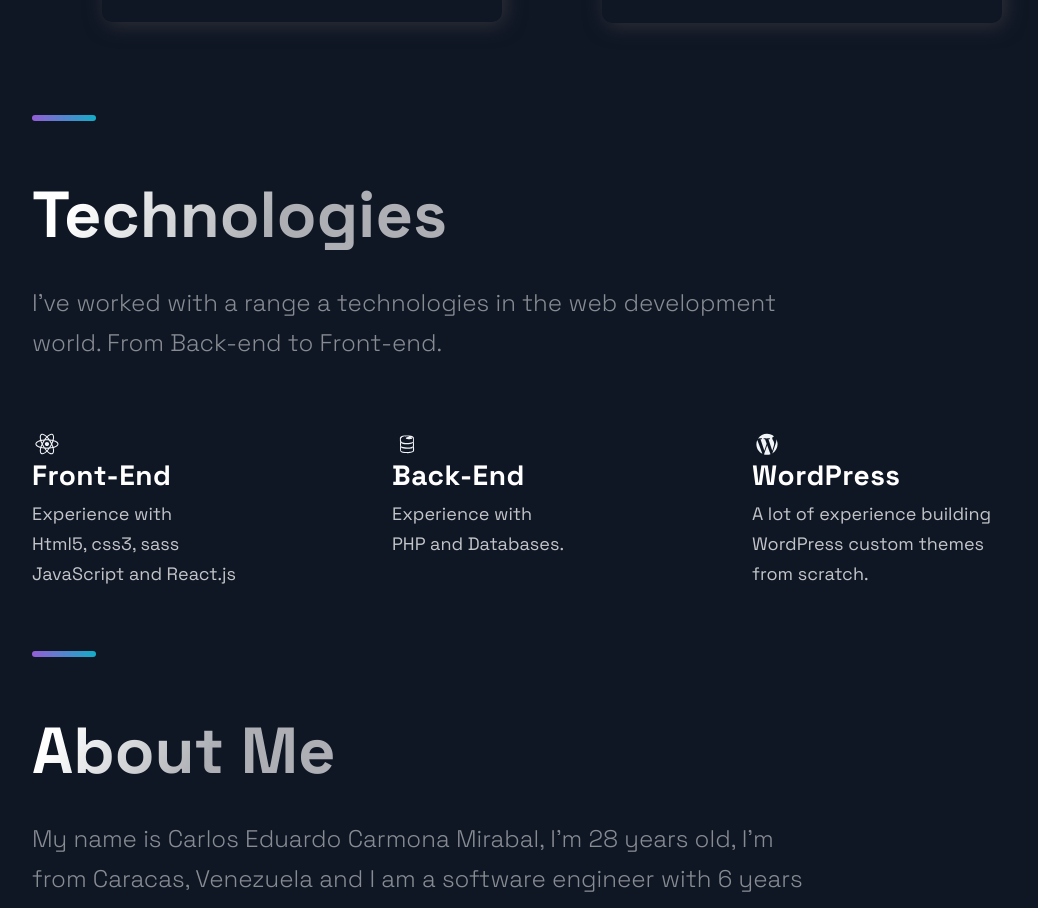
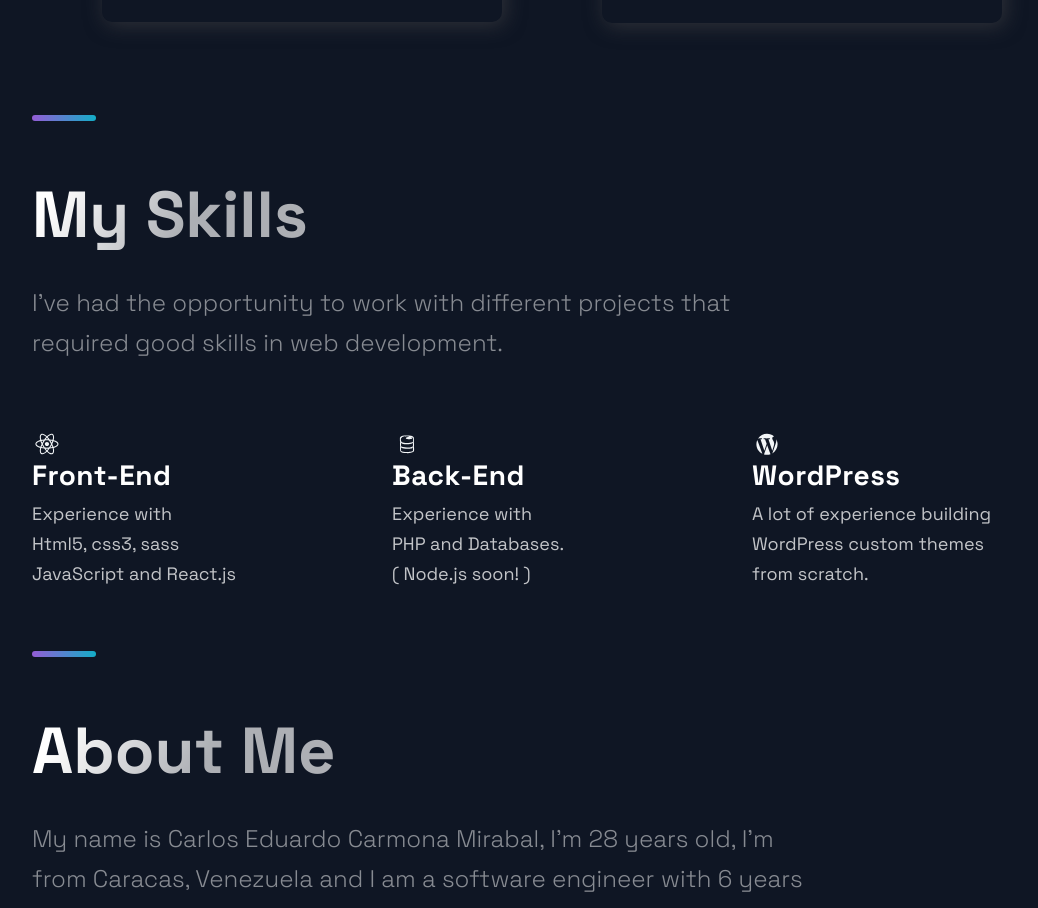
Before and after one commit to cecarmona/c2coder-portfolio, a Next.js app: page / in a window 1280 px wide. Shown: the part 2103-3011 px from the top of the page, without its empty margins (88-1126 px from the left). Built offline with nearby package versions, Linux system fonts and the light colour scheme.

Commit message:
Skills Update

```diff
--- a/src/components/Technologies/Technologies.js
+++ b/src/components/Technologies/Technologies.js
@@ -6,10 +6,9 @@ import { List, ListContainer, ListItem, ListParagraph, ListTitle } from './Techn
 const Technologies = () =>  (
   <Section id="tech">
     <SectionDivider />
-    <SectionTitle main>Technologies</SectionTitle>
+    <SectionTitle main>My Skills</SectionTitle>
     <SectionText>
-      I've worked with a range a technologies in the web development world.
-      From Back-end to Front-end.
+      I’ve had the opportunity to work with different projects that required good skills in web development.
     </SectionText>
     <List>
       <ListItem>
@@ -30,7 +29,8 @@ const Technologies = () =>  (
           <ListTitle>Back-End</ListTitle>
           <ListParagraph>
             Experience with <br />
-            PHP and Databases.
+            PHP and Databases. <br />
+            ( Node.js soon! )
           </ListParagraph>
         </ListContainer>
       </ListItem>
```
